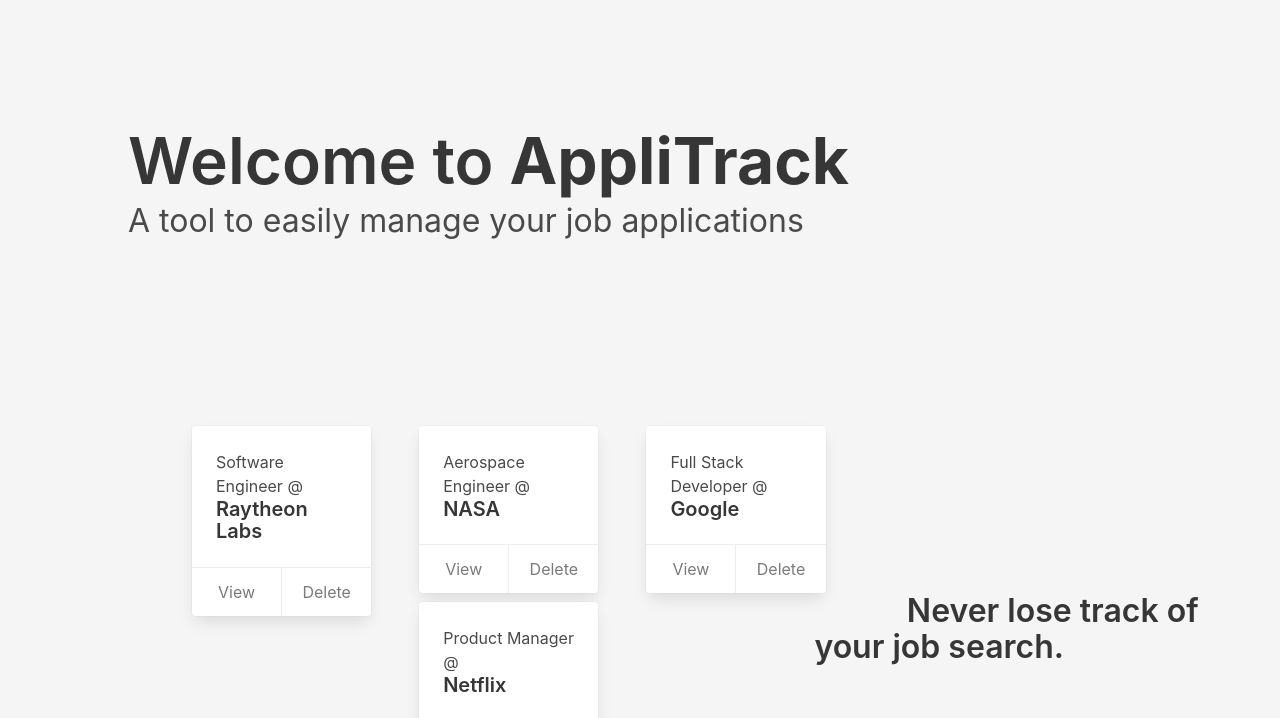
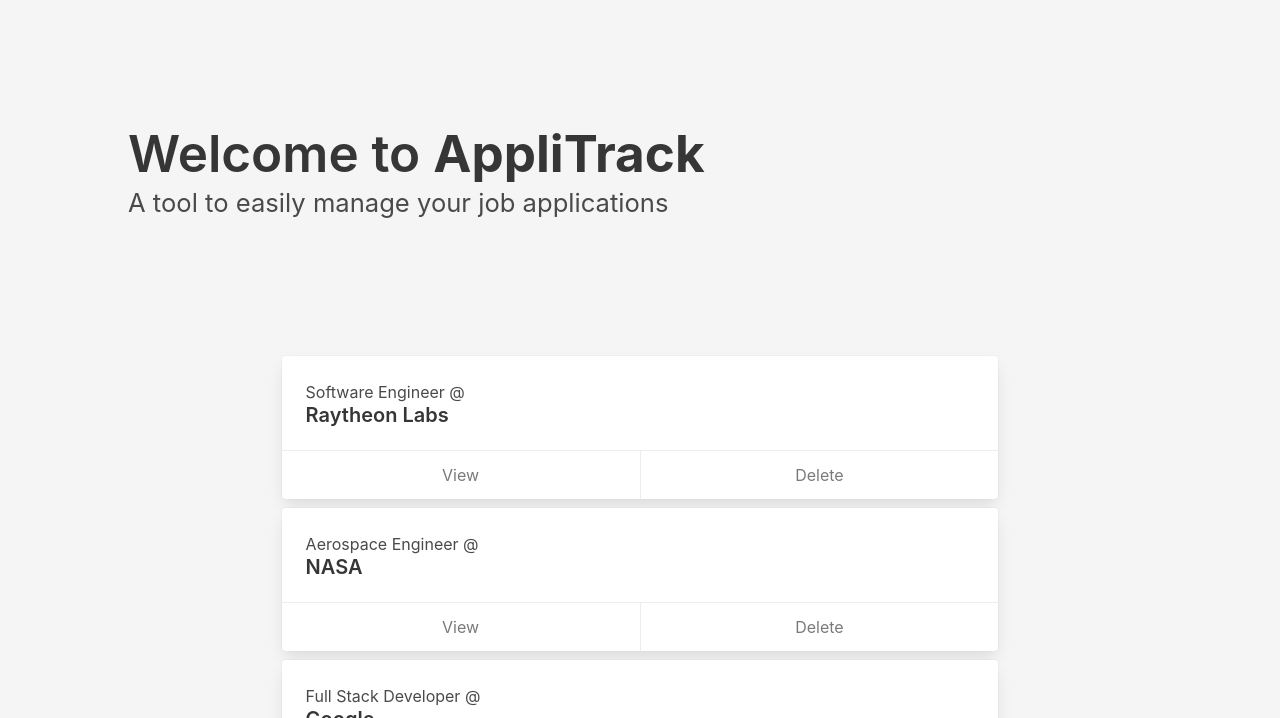
Before and after one commit to dentremontcatwit/AppliTrack, a plain HTML site: page index.html in a window 1280 px wide. Shown: the part 55-773 px from the top of the page. Drawn offline with nearby package versions, Linux system fonts and the light colour scheme.

Commit message:
Fixed formatting for smaller devices

```diff
--- a/index.html
+++ b/index.html
@@ -45,7 +45,7 @@
     </div>
 
     <div class="hero-body" id="example-body">
-      <div class="card mr-6">
+      <div class="card mr-6" id="excard">
         <div class="card-content">
           <p>Software Engineer @</p>
           <p class="title is-size-5">Raytheon Labs</p>
@@ -60,7 +60,7 @@
         </footer>
       </div>
 
-      <div class="card mr-6">
+      <div class="card mr-6" id="excard">
         <div class="card-content">
           <p>Aerospace Engineer @</p>
           <p class="title is-size-5">NASA</p>
@@ -75,7 +75,7 @@
         </footer>
       </div>
 
-      <div class="card mr-6">
+      <div class="card mr-6" id="excard">
         <div class="card-content">
           <p>Full Stack Developer @</p>
           <p class="title is-size-5">Google</p>
@@ -90,7 +90,7 @@
         </footer>
       </div>
 
-      <div class="card mr-6">
+      <div class="card mr-6" id="excard">
         <div class="card-content">
           <p>Product Manager @</p>
           <p class="title is-size-5">Netflix</p>
@@ -106,7 +106,7 @@
       </div>
     </div>
 
-    <div class="hero-body has-text-centered">
+    <div class="hero-body has-text-centered mb-6 mr-6 ml-6" id="bottom-body">
       <h3 class="title">Never lose track of your job search.</h3>
     </div>
   </body>
--- a/stylesheet.css
+++ b/stylesheet.css
@@ -1,3 +1,38 @@
+@media (max-width: 1542px) {
+  #excard {
+    display: block;
+    margin-left: 10%;
+    width: 80%;
+  }
+
+  .navbar-item {
+    color: white;
+  }
+
+  #head-body {
+    font-size: 80%;
+  }
+
+  #example-body {
+    height: 80%;
+    padding-top: 0px;
+    margin-bottom: 0px;
+  }
+
+  #bottom-body {
+    padding-top: 0px;
+    padding-bottom: 0px;
+  }
+
+  .button {
+    margin: 1%;
+  }
+
+  #cards > .card {
+    display: contents;
+  }
+}
+
 #navbarstart {
   padding-left: 3%;
 }
```
